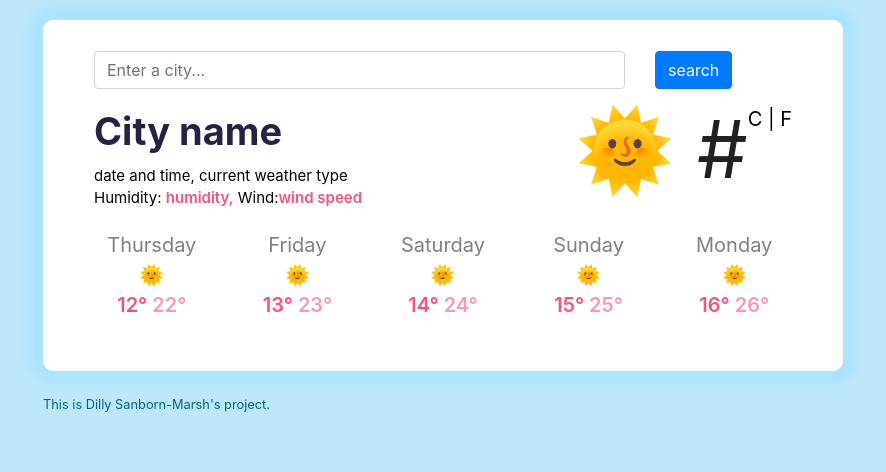
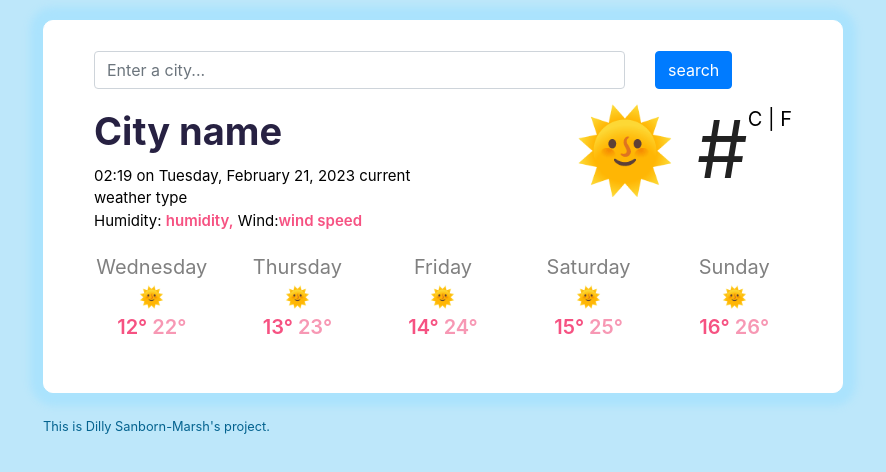
Before and after one commit to hoposu/pair-weather-app, a plain HTML site: page index.html in a window 1280 px wide. Shown: the whole page, without its empty margins (197-1083 px from the left). Drawn offline with nearby package versions, Linux system fonts and the light colour scheme.

Commit message:
weather app (1) registers the location on load and updates in UI, (2) updates date/time on load, (3) updates forecast days of the week on load

```diff
--- a/index.html
+++ b/index.html
@@ -11,6 +11,8 @@
       integrity="sha384-ggOyR0iXCbMQv3Xipma34MD+dH/1fQ784/j6cY/iJTQUOhcWr7x9JvoRxT2MZw1T"
       crossorigin="anonymous"
     />
+    <script src="https://unpkg.com/axios/dist/axios.min.js"></script>
+
     <link rel="stylesheet" href="src/style.css" />
 
     <title>Weather Search</title>
@@ -56,11 +58,11 @@
         </div>
         <div id="forecastInfo">
           <div class="row" id="forecastDay">
-            <div class="col">Thursday</div>
-            <div class="col">Friday</div>
-            <div class="col">Saturday</div>
-            <div class="col">Sunday</div>
-            <div class="col">Monday</div>
+            <div class="col" id="day1">Thursday</div>
+            <div class="col" id="day2">Friday</div>
+            <div class="col" id="day3">Saturday</div>
+            <div class="col" id="day4">Sunday</div>
+            <div class="col" id="day5">Monday</div>
           </div>
           <div class="row" id="forecastIcon">
             <div class="col">🌞</div>
--- a/src/index.js
+++ b/src/index.js
@@ -3,4 +3,91 @@
 2. Add boostrap in head: https://getbootstrap.com/docs/4.3/getting-started/introduction/, wrap body in a div container (div.container+tab)
 3. Make sure you put styles AFTER the bootstrap link so that bootstrap has precedence
 4. Break down your UI into divs
+5. Add axios/ajax to header:     <script src="https://unpkg.com/axios/dist/axios.min.js"></script>
 */
+
+// Set the current date & time, set the forecast days of the week
+let date = new Date();
+function setTimeDate(date) {
+  let minute = date.getMinutes();
+  if (minute < 10) {
+    minute = "0" + minute;
+  }
+  let hour = date.getHours();
+  if (hour < 10) {
+    hour = "0" + hour;
+  }
+  let day = date.getDate();
+  let weekArray = [
+    "Sunday",
+    "Monday",
+    "Tuesday",
+    "Wednesday",
+    "Thursday",
+    "Friday",
+    "Saturday",
+    "Sunday",
+    "Monday",
+    "Tuesday",
+    "Wednesday",
+    "Thursday",
+    "Friday",
+    "Saturday",
+  ];
+  let dayOfWeek = weekArray[date.getDay()];
+  let monthArray = [
+    "January",
+    "February",
+    "March",
+    "April",
+    "May",
+    "June",
+    "July",
+    "August",
+    "September",
+    "October",
+    "November",
+    "December",
+  ];
+  let month = monthArray[date.getMonth()];
+  let year = date.getFullYear();
+  document.querySelector(
+    "#dateTime"
+  ).innerHTML = `${hour}:${minute} on ${dayOfWeek}, ${month} ${day}, ${year}`;
+
+  // Update the forecat days of the week
+  document.querySelector("#day1").innerHTML = weekArray[date.getDay() + 1];
+  document.querySelector("#day2").innerHTML = weekArray[date.getDay() + 2];
+  document.querySelector("#day3").innerHTML = weekArray[date.getDay() + 3];
+  document.querySelector("#day4").innerHTML = weekArray[date.getDay() + 4];
+  document.querySelector("#day5").innerHTML = weekArray[date.getDay() + 5];
+}
+
+//Set the current (1) weather, (2) temp, (3) humidity, (4) wind speed, for a given location
+// TODO
+
+// Set the forecasted weather, for a given location
+// TODO
+
+// Upate the current weather and forecast emojis, based on current and forecasted weather
+// TODO
+
+//Get the current position to initialize the page with weather data from the current location
+function setInitialPosition(position) {
+  let lat = position.coords.latitude;
+  let lon = position.coords.longitude;
+  let coordinatesToCityApiURL = `http://api.openweathermap.org/geo/1.0/reverse?lat=${lat}&lon=${lon}&limit=1&appid=${apiKey}`;
+  axios.get(coordinatesToCityApiURL).then(showInitialPositionData);
+}
+
+function showInitialPositionData(response) {
+  console.log(response);
+  document.querySelector("h1").innerHTML = response.data[0].name;
+}
+
+let apiKey = `53f3bc1f5d348c44be3e3754c7185573`;
+setTimeDate(date);
+navigator.geolocation.getCurrentPosition(setInitialPosition);
+
+//City -> weather API
+//let cityToWeatherApiURL = `https://api.openweathermap.org/data/2.5/weather?q=${city}&appid=${apiKey}`;
```
